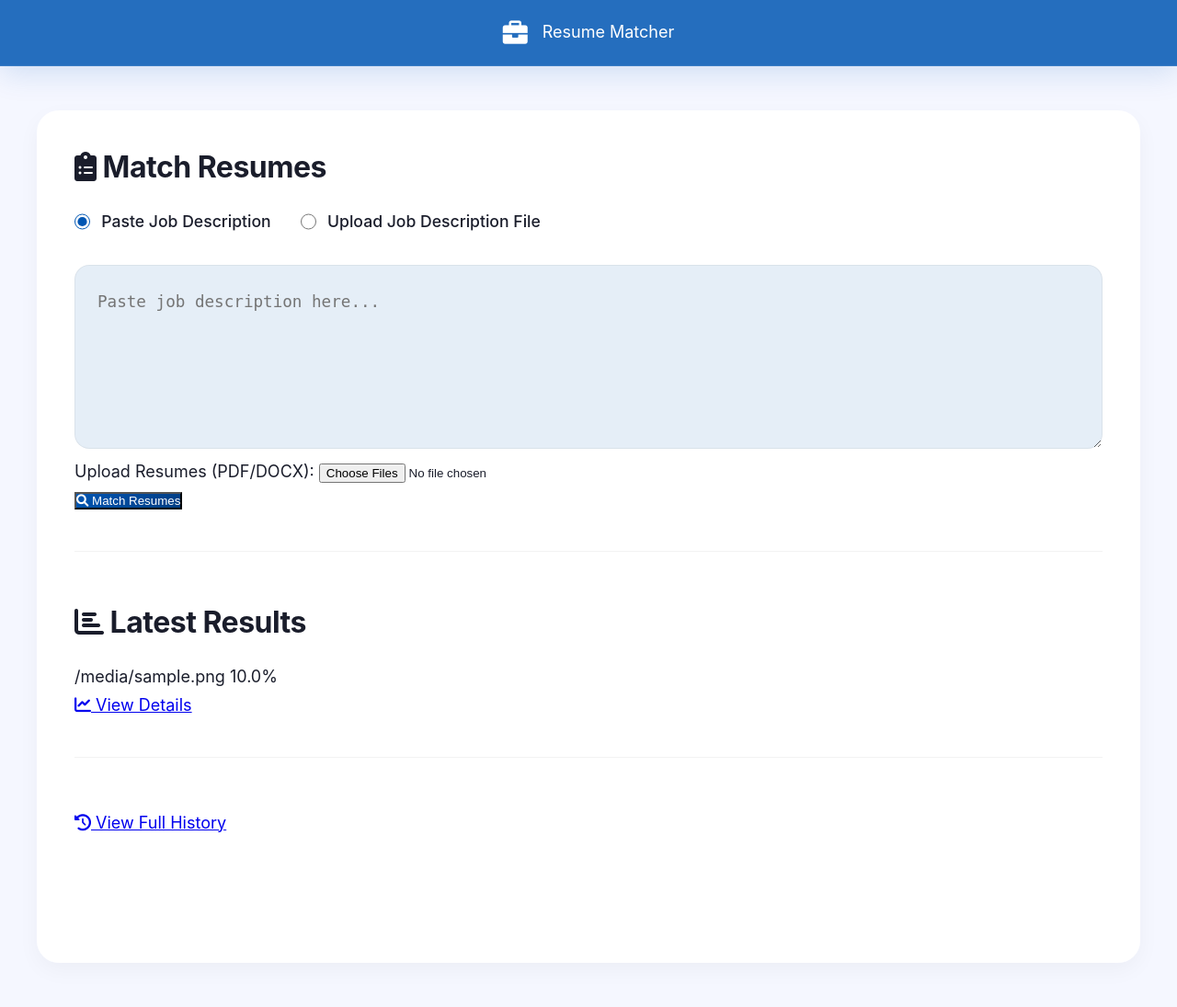
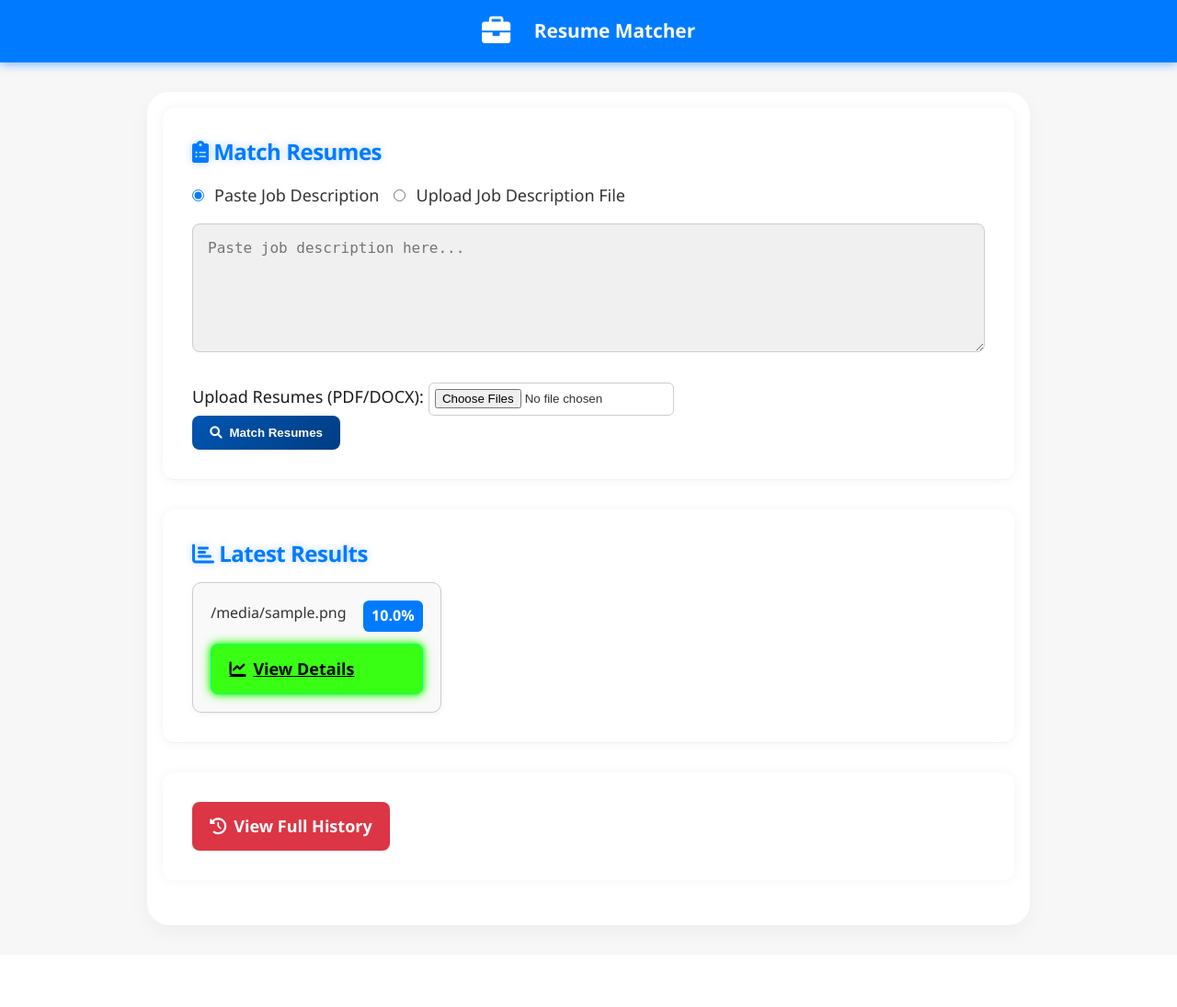
Before and after one commit to VAibhav1031/resume-matcher, a Python web app: template templates/index.html in a window 1280 px wide. Shown: the whole page at 92% size. After the commit the page ends 1014 px from the top, so only its background shows below. Run offline with Jinja, Linux system fonts and the light colour scheme; the template is opened without the code that fills it: most values are stand-ins (such as "Sample title", 1, 10 or a date in 2020).

Commit message:
Few changes in the UI sooo tough and boring

```diff
--- a/static/index.css
+++ b/static/index.css
@@ -1,108 +1,245 @@
-/* ===== INDEX PAGE SPECIFIC ===== */
-.header-card {
-    text-align: center;
-    border-top: 4px solid var(--primary);
-    padding: 3rem 2rem;
-    margin-bottom: 3rem;
-    background: white;
-    border-radius: 16px;
-    box-shadow: var(--shadow);
+/* Global styles */
+body {
+    margin: 0;
+    background-color: #f7f7f7; /* off-white */
+    color: #1a1a1a; /* dark text */
+    font-family: 'Segoe UI', Tahoma, Geneva, Verdana, sans-serif;
 }
 
+/* Navbar */
+.navbar {
+    background: #007bff;
+    color: #ffffff;
+    padding: 1rem 2rem;
+    font-size: 1.3rem;
+    font-weight: 600;
+    display: flex;
+    align-items: center;
+    gap: 0.6rem;
+    box-shadow: 0 2px 10px rgba(0, 123, 255, 0.5);
+    position: sticky;
+    top: 0;
+    z-index: 1000;
+}
+
+/* Glowing section headers */
+.section h2 {
+    font-size: 1.5rem;
+    color: #007bff;
+    text-shadow: 0 0 8px rgba(0, 123, 255, 0.3);
+    margin-bottom: 1rem;
+}
+
+/* Container */
+.container {
+    max-width: 960px;
+    margin: 2rem auto;
+    padding: 1rem;
+}
+
+/* Section */
+.section {
+    background-color: #ffffff;
+    border-radius: 12px;
+    padding: 2rem;
+    margin-bottom: 2rem;
+    box-shadow: 0 0 12px rgba(0, 0, 0, 0.05);
+}
+
+/* Input toggle */
 .input-toggle {
     display: flex;
-    gap: 2rem;
-    margin-bottom: 2rem;
-}
-
-.input-toggle label {
-    display: flex;
-    align-items: center;
-    gap: 0.75rem;
-    font-size: 1.1rem;
-    cursor: pointer;
+    gap: 1rem;
+    margin-bottom: 1rem;
     font-weight: 500;
+    color: #333;
 }
 
 .input-toggle input[type="radio"] {
-    width: 1.3em;
-    height: 1.3em;
-    accent-color: var(--primary);
+    accent-color: #007bff;
+    margin-right: 0.4rem;
 }
 
-#jobTextContainer textarea {
+/* Textarea */
+textarea {
     width: 100%;
-    min-height: 200px;
-    padding: 1.5rem;
-    border: 1px solid var(--border);
-    border-radius: 16px;
-    font-size: 1.1rem;
-    resize: vertical;
-    background: var(--primary-light);
-    transition: all 0.3s ease;
-    line-height: 1.8;
+    height: 140px;
+    padding: 1rem;
+    font-size: 1rem;
+    background-color: #f0f0f0;
+    color: #1a1a1a;
+    border: 1px solid #ccc;
+    border-radius: 8px;
+    margin-bottom: 1rem;
 }
 
-#jobTextContainer textarea:focus {
-    border-color: var(--primary);
-    box-shadow: 0 0 0 4px rgba(0, 86, 179, 0.15);
-    outline: none;
+/* File input */
+input[type="file"] {
+    color: #333;
+    background: #fff;
+    border: 1px solid #ccc;
+    border-radius: 6px;
+    padding: 0.4rem;
+    margin-top: 0.5rem;
 }
 
-.file-input-wrapper {
-    position: relative;
-    overflow: hidden;
-    display: inline-block;
-    width: 100%;
-    margin: 2rem 0;
+/* Buttons */
+.btn-primary {
+    background-color: #007bff; /* Blue */
+    color: #ffffff;
+    padding: 0.7rem 1.2rem;
+    border-radius: 8px;
+    border: none;
+    font-weight: bold;
+    cursor: pointer;
+    transition: background-color 0.2s ease;
+    text-decoration: none;
+    display: inline-flex;
+    align-items: center;
+    gap: 0.5rem;
 }
 
-.file-input-button {
-    border: 2px dashed rgba(0, 86, 179, 0.3);
-    color: var(--primary);
-    background-color: var(--primary-light);
-    padding: 3rem 2rem;
-    border-radius: 16px;
-    font-size: 1.1rem;
-    font-weight: 500;
-    cursor: pointer;
-    display: block;
-    text-align: center;
-    transition: all 0.3s ease;
+.btn-primary:hover {
+    background-color: #0056b3; /* Darker blue */
 }
 
-.file-input-button:hover {
-    background-color: rgba(0, 86, 179, 0.1);
-    border-color: rgba(0, 86, 179, 0.5);
+.btn-results {
+    background-color: #39ff14; /* Neon green */
+    color: black;
+    padding: 0.7rem 1.2rem;
+    border-radius: 8px;
+    border: 1px solid #00ff88;
+    box-shadow: 0 0 6px #39ff14, 0 0 12px #39ff14;
+    font-weight: 600;
+    cursor: pointer;
+    transition: background-color 0.2s ease, box-shadow 0.3s ease;
+    display: inline-flex;
+    align-items: center;
+    gap: 0.5rem;
 }
 
-/* Results Preview */
-.results-preview {
-    margin-top: 3rem;
-    animation: fadeIn 0.8s ease-out;
+.btn-results:hover {
+    background-color: #2cff00; /* Slightly darker green */
+    box-shadow: 0 0 12px #39ff14, 0 0 18px #39ff14;
 }
 
-.results-preview h3 {
-    font-size: 1.5rem;
-    margin-bottom: 1.5rem;
-    color: var(--text);
+.btn-history {
+    background-color: #dc3545; /* Red */
+    color: #ffffff;
+    padding: 0.7rem 1.2rem;
+    border-radius: 8px;
+    border: none;
+    font-weight: bold;
+    cursor: pointer;
+    transition: background-color 0.2s ease;
+    text-decoration: none;
+    display: inline-flex;
+    align-items: center;
+    gap: 0.5rem;
 }
 
-.preview-grid {
-    display: grid;
-    grid-template-columns: repeat(auto-fill, minmax(280px, 1fr));
-    gap: 1.5rem;
+.btn-history:hover {
+    background-color: #c82333; /* Darker red */
 }
 
-.preview-card {
-    background: white;
-    border-radius: 12px;
-    padding: 1.5rem;
-    box-shadow: 0 4px 12px rgba(0, 0, 0, 0.05);
-    transition: all 0.3s ease;
+/* Flash messages */
+.flash-messages {
+    list-style: none;
+    padding: 0;
+    margin-bottom: 1rem;
 }
 
-.preview-card:hover {
-    transform: translateY(-5px);
-    box-shadow: 0 8px 16px rgba(0, 0, 0, 0.1);
+.flash-messages li {
+    padding: 0.75rem 1rem;
+    border-radius: 6px;
+    font-weight: bold;
+    margin-bottom: 0.5rem;
 }
+
+.flash-messages li.success {
+    background-color: #28a745;
+    color: #fff;
+}
+
+.flash-messages li.error {
+    background-color: #dc3545;
+    color: #fff;
+}
+
+/* Results */
+.results-grid {
+    display: flex;
+    gap: 1rem;
+    flex-wrap: wrap;
+}
+
+.result-card {
+    background-color: #f9f9f9;
+    padding: 1.2rem;
+    border-radius: 10px;
+    border: 1px solid #ccc;
+    width: calc(33.333% - 1rem);
+    box-shadow: 0 2px 6px rgba(0, 0, 0, 0.05);
+    display: flex;
+    flex-direction: column;
+    justify-content: space-between;
+    transition: transform 0.2s ease, box-shadow 0.2s ease;
+}
+
+.result-card:hover {
+    transform: translateY(-4px);
+    box-shadow: 0 6px 14px rgba(0, 0, 0, 0.1);
+}
+
+.result-header {
+    display: flex;
+    justify-content: space-between;
+    font-size: 1rem;
+    margin-bottom: 0.8rem;
+    color: #333;
+}
+
+.result-score {
+    background-color: #007bff;
+    color: #fff;
+    padding: 0.2rem 0.6rem;
+    border-radius: 0.4rem;
+    font-weight: bold;
+}
+
+/* Score bubble coloring */
+.result-score.green {
+    background-color: #28a745;
+    color: white;
+}
+
+.result-score.yellow {
+    background-color: #ffc107;
+    color: black;
+}
+
+.result-score.red {
+    background-color: #dc3545;
+    color: white;
+}
+
+/* Neon green button for resume view */
+.result-card.resume .btn-results {
+    background-color: #39ff14; /* Neon green */
+    color: black;
+    font-weight: 600;
+    border: 1px solid #00ff88;
+    box-shadow: 0 0 6px #39ff14, 0 0 12px #39ff14;
+}
+
+.result-card.resume .btn-results:hover {
+    background-color: #2cff00;
+    box-shadow: 0 0 12px #39ff14, 0 0 18px #39ff14;
+}
+
+/* Responsive */
+@media (max-width: 768px) {
+    .result-card {
+        width: 100%;
+    }
+}
```
Also changed, not shown: static/history.css (+59 -28 lines), templates/index.html (+6 -2 lines).
